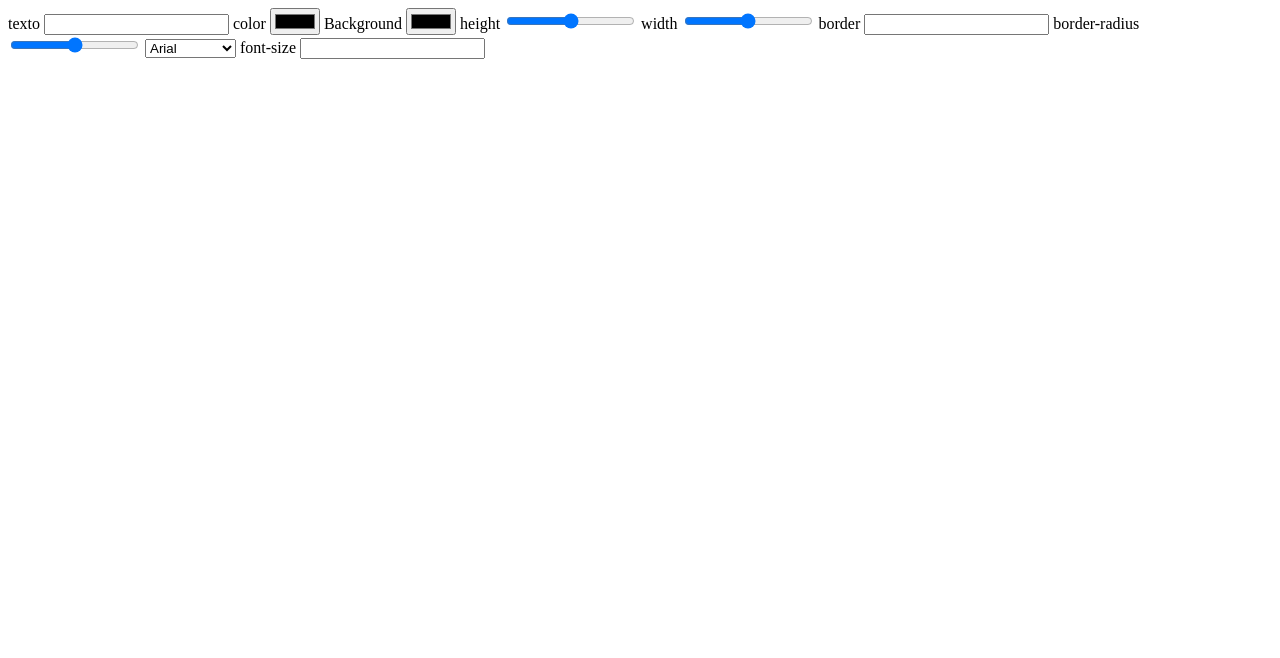
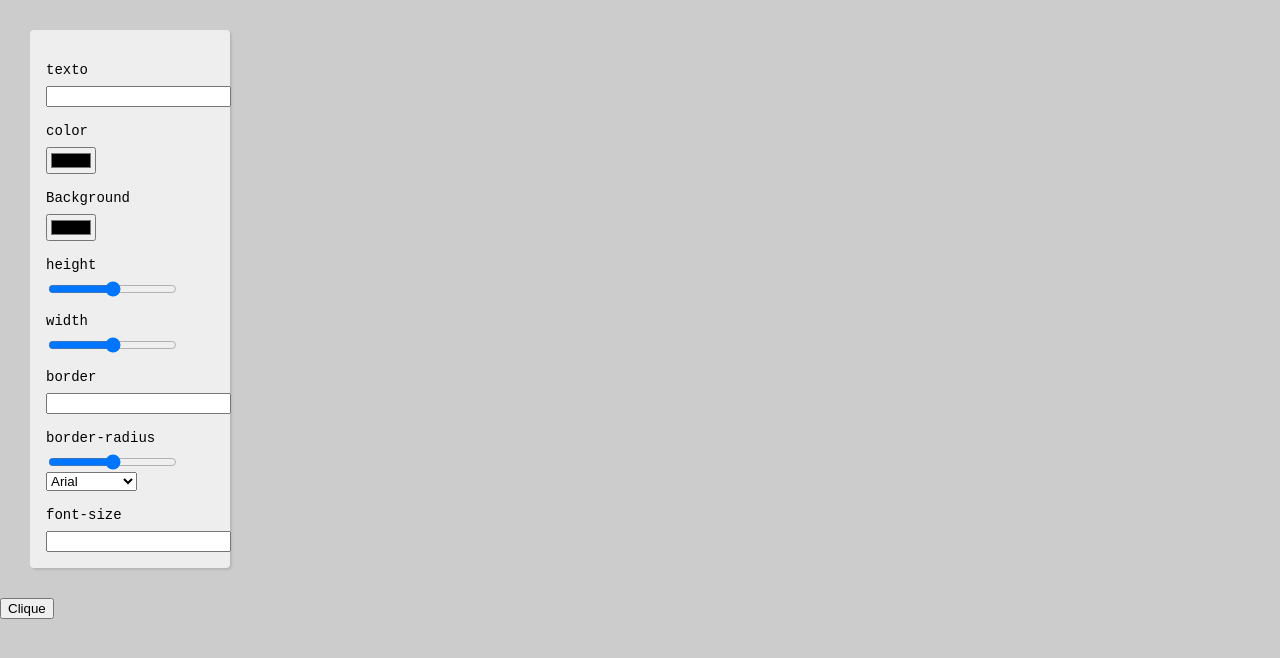
Before and after one commit to marcopla/amazing-animals, a plain HTML site: page btn_creator/index_button_creator.html in a window 1280 px wide. Drawn offline with Linux system fonts and the light colour scheme.

Commit message:
style and script for create button added

```diff
--- a/index_button_creator.html
+++ b/btn_creator/index_button_creator.html
@@ -4,6 +4,7 @@
   <meta charset="UTF-8">
   <meta name="viewport" content="width=device-width, initial-scale=1.0">
   <title>Button Creator</title>
+  <link rel="stylesheet" href="style_btn_creator.css">
   <section class="button-creator">
     <form id="controles">
       <label for="texto">texto</label>
@@ -17,7 +18,7 @@
       <label for="width">width</label>
       <input type="range" name="width" id="width" min="0" max="600">
       <label for="border">border</label>
-      <input type="text" name="border" id="border" min="0" max="600">
+      <input type="text" name="border" id="border">
       <label for="borderRadius">border-radius</label>
       <input type="range" name="borderRadius" id="borderRadius" min="0" max="20">
       <select name="fontFamily" id="fontFamily">
@@ -30,11 +31,12 @@
     </form>
   </section>
   <section class="resultado">
+    <button class="btn">Clique</button>
     <pre><code class="css"></code></pre>
   </section>
 
 </head>
 <body>
-  <script src="script.js"> const controles = document.querySelector('.css')</script>
+  <script src="script_btn_creator.js"></script>
 </body>
 </html>
--- /dev/null
+++ b/btn_creator/style_btn_creator.css
@@ -0,0 +1,44 @@
+body{
+  margin: 0px;
+  background: #ccc;
+}
+
+label {
+  display: block;
+  margin-bottom: .5rem;
+  margin-top: 1rem;
+}
+
+input {
+  display: block;
+}
+
+.button-creator {
+  display: grid;
+  grid-gap: 30px;
+  padding: 30px;
+  grid-template-columns: 200px 1fr;
+}
+
+#controles {
+  font-family: 'IBM Plex Mono', monospace;
+  font-size: .875rem;
+  background: #eee;
+  padding: 1rem;
+  border-radius: 4px;
+  box-shadow: 2px 2px 2px 0 rgba( 0, 0, 0, .1);
+}
+
+.css {
+  font-family: 'IBM Plex Mono', monospace;
+  color: #333;
+  margin-top: 40px;
+  display: flex;
+  flex-direction: column;
+}
+
+.css span {
+  display: block;
+  margin-bottom: 5rem;
+
+}
```
Also changed, not shown: btn_creator/script_btn_creator.js (added).
